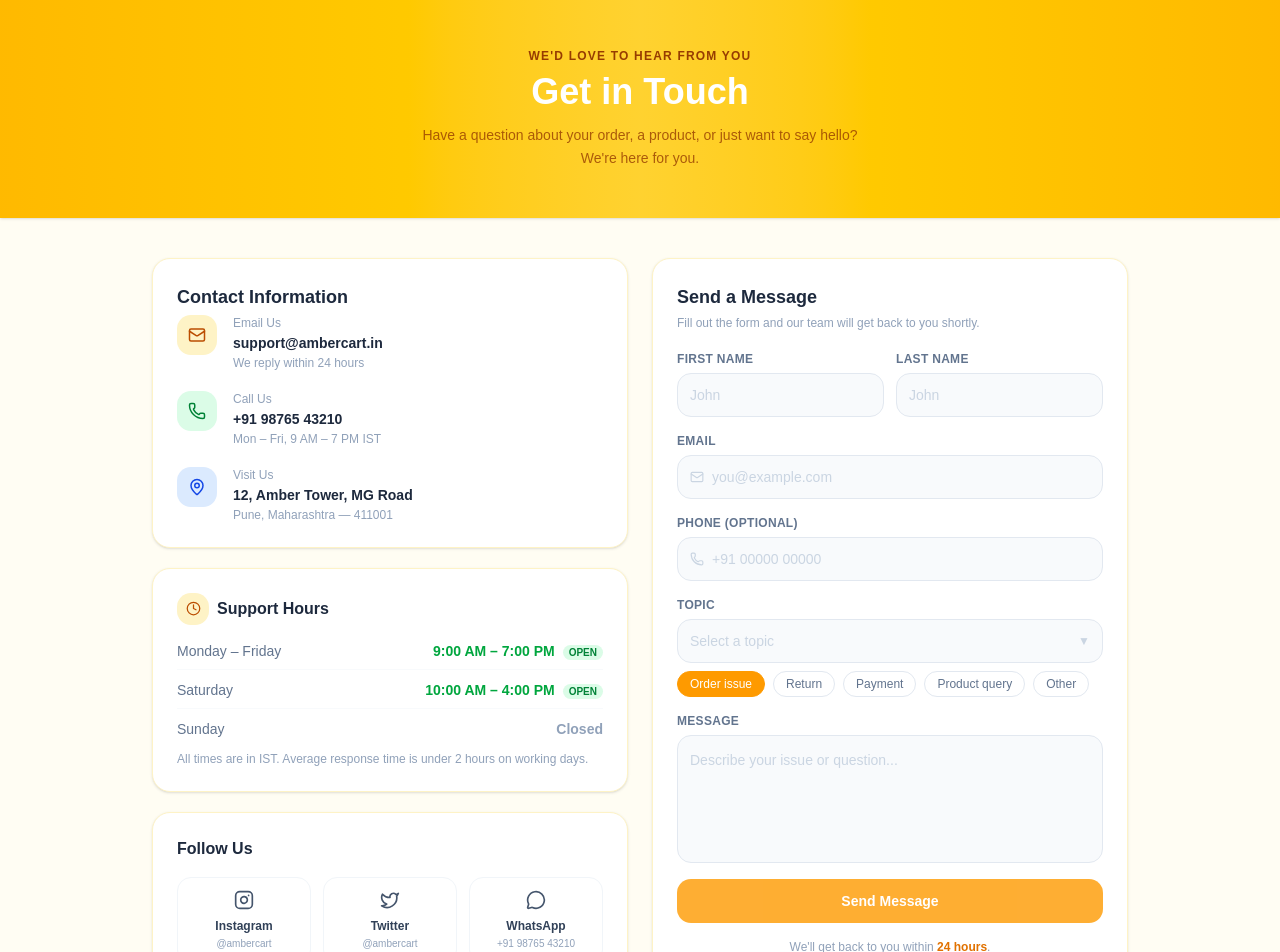
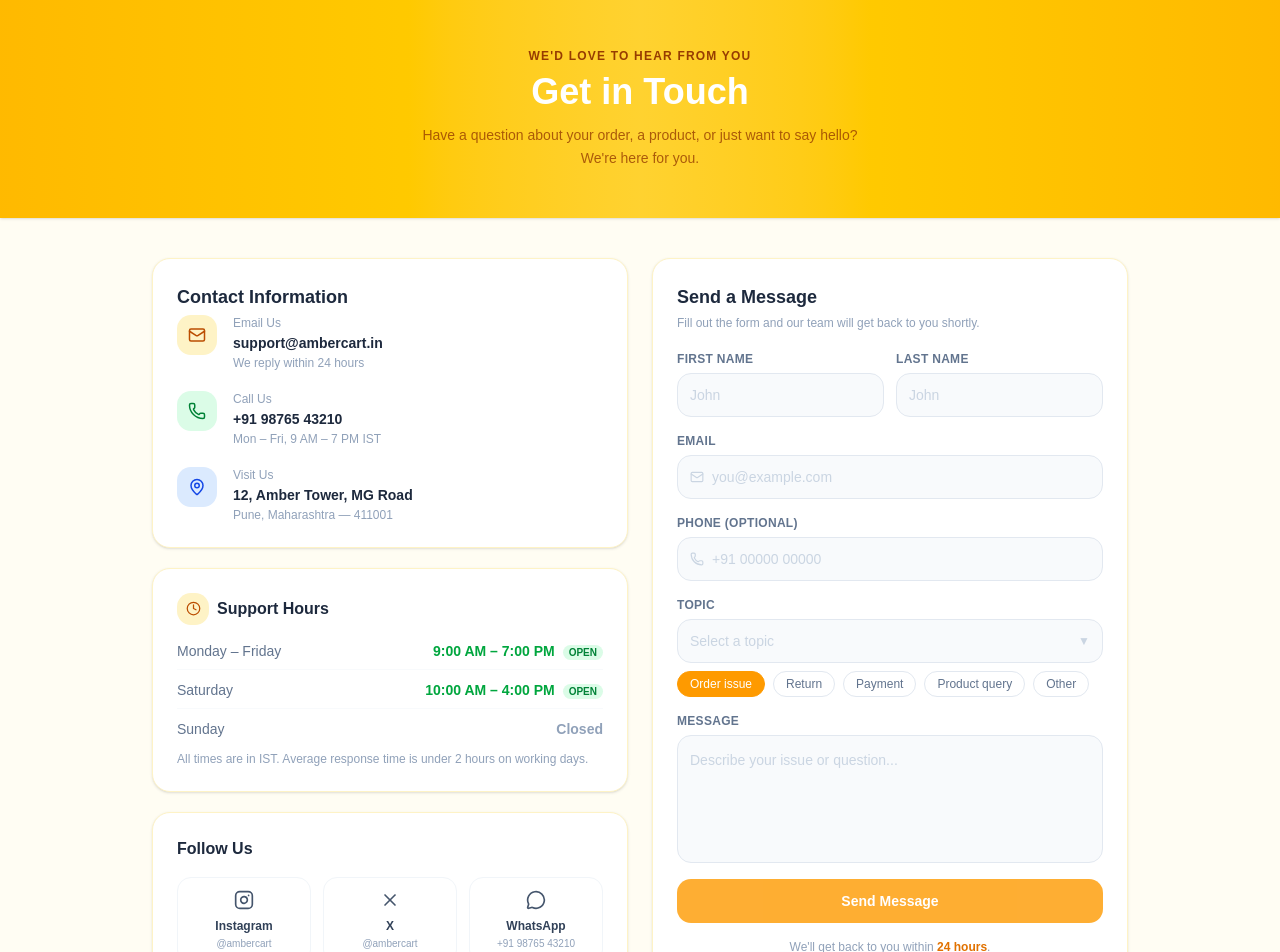
Before and after one commit to mrmanpreet073/AmberCart, a React (Vite) app in the folder Frontend/: page /contactUs in a window 1280 px wide. Shown: the top 952 px of the page. Built offline with nearby package versions, Linux system fonts and the light colour scheme; no server answers.

Commit message:
Amber Cart (E-Commerce Web App)

```diff
--- a/Frontend/src/pages/ContactUs.jsx
+++ b/Frontend/src/pages/ContactUs.jsx
@@ -1,4 +1,4 @@
-import { Mail, Phone, MapPin, Clock, Instagram, Twitter, MessageCircle } from "lucide-react";
+import { Mail, Phone, MapPin, Clock, Instagram, X, MessageCircle } from "lucide-react";
 
 const ContactUs = () => {
     return (
@@ -96,7 +96,7 @@ const ContactUs = () => {
                         <div className="grid grid-cols-3 gap-3">
                             {[
                                 { icon: Instagram, label: "Instagram", handle: "@ambercart", color: "hover:border-pink-300 hover:bg-pink-50" },
-                                { icon: Twitter,   label: "Twitter",   handle: "@ambercart", color: "hover:border-blue-300 hover:bg-blue-50" },
+                                { icon: X,   label: "X",   handle: "@ambercart", color: "hover:border-blue-300 hover:bg-blue-50" },
                                 { icon: MessageCircle, label: "WhatsApp", handle: "+91 98765 43210", color: "hover:border-green-300 hover:bg-green-50" },
                             ].map(({ icon: Icon, label, handle, color }) => (
                                 <div key={label}
```
